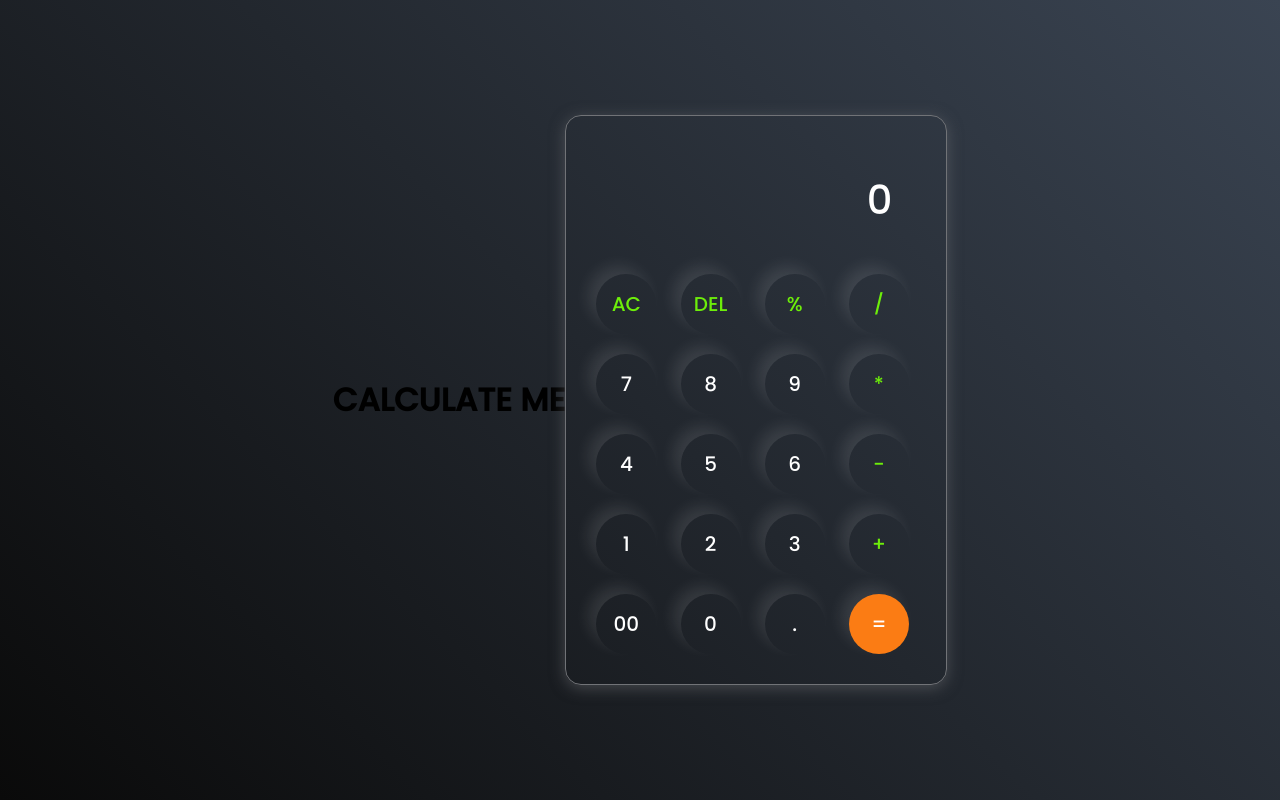
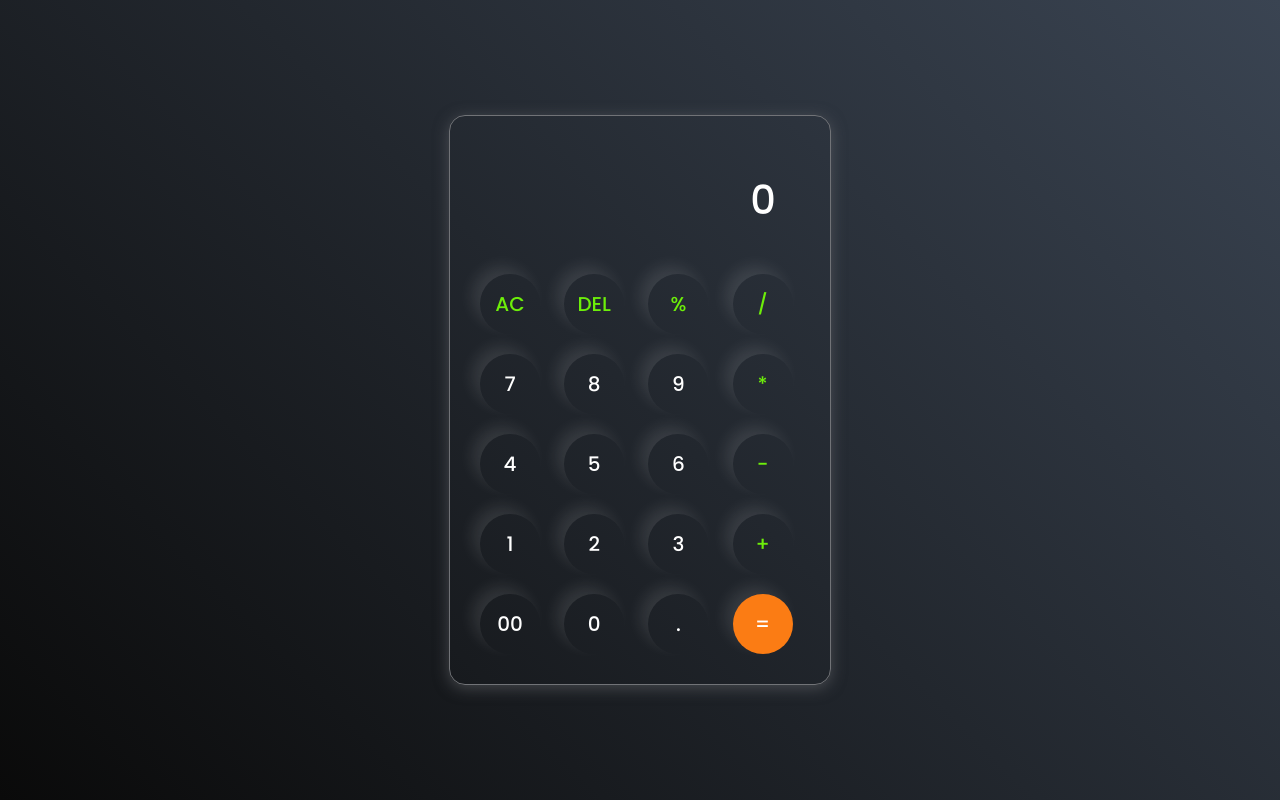
Before and after one commit to Rinkumoni-kLita/cCALCULATE-ME, a plain HTML site: page index.html in a window 1280 px wide. Drawn offline with Linux system fonts and the light colour scheme.

Commit message:
Update index.html

```diff
--- a/index.html
+++ b/index.html
@@ -8,7 +8,7 @@
     <title>Calculator - By RINKUMONI</title>
   </head>
   <body>
-    <div><h1> CALCULATE ME </h1></div>
+
 
     <div>
     <div class="container">
```
